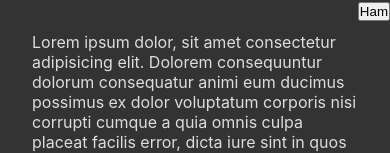
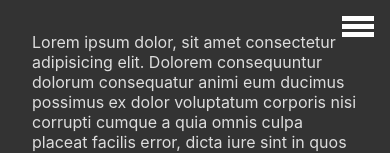
Before and after one commit to turkaytunc/portfolio, a React (Create React App) app: page / in a window 390 px wide. Shown: the top 153 px of the page. Built offline with nearby package versions, Linux system fonts and the light colour scheme.

Commit message:
update: hamburger menu button style

```diff
--- a/src/App.tsx
+++ b/src/App.tsx
@@ -2,8 +2,7 @@ import React, { useState } from 'react';
 import './App.scss';
 
 import { BrowserRouter, Switch, Route } from 'react-router-dom';
-import { Home, Sidebar } from 'src/components';
-import HamburgerButton from './components/hamburger-button/HamburgerButton';
+import { Home, Sidebar, HamburgerButton } from 'src/components';
 
 function App() {
   const [showSidebar, setShowSidebar] = useState(false);
--- a/src/components/hamburger-button/HamburgerButton.tsx
+++ b/src/components/hamburger-button/HamburgerButton.tsx
@@ -5,7 +5,9 @@ const HamburgerButton = ({ setShowSidebar }: { setShowSidebar: any }) => {
   return (
     <div className="hamburger-button-container">
       <button type="button" onClick={() => setShowSidebar((prev: boolean) => !prev)}>
-        Ham
+        <div> </div>
+        <div> </div>
+        <div> </div>
       </button>
     </div>
   );
--- a/src/components/hamburger-button/hamburger-button.scss
+++ b/src/components/hamburger-button/hamburger-button.scss
@@ -1,5 +1,22 @@
 .hamburger-button-container {
   position: fixed;
-  right: 0;
-  top: 0;
+  right: 1rem;
+  top: 1rem;
+  padding: 0;
+
+  button {
+    border: none;
+    display: block;
+    background-color: #333;
+
+    div {
+      background-color: white;
+      height: 0.3rem;
+      width: 2rem;
+
+      &:nth-child(-n + 2) {
+        margin-bottom: 0.2rem;
+      }
+    }
+  }
 }
--- a/src/components/index.ts
+++ b/src/components/index.ts
@@ -1,2 +1,4 @@
 export { default as Home } from './home/Home';
 export { default as Sidebar } from './sidebar/Sidebar';
+export { default as Projects } from './projects/Projects';
+export { default as HamburgerButton } from './hamburger-button/HamburgerButton';
```
